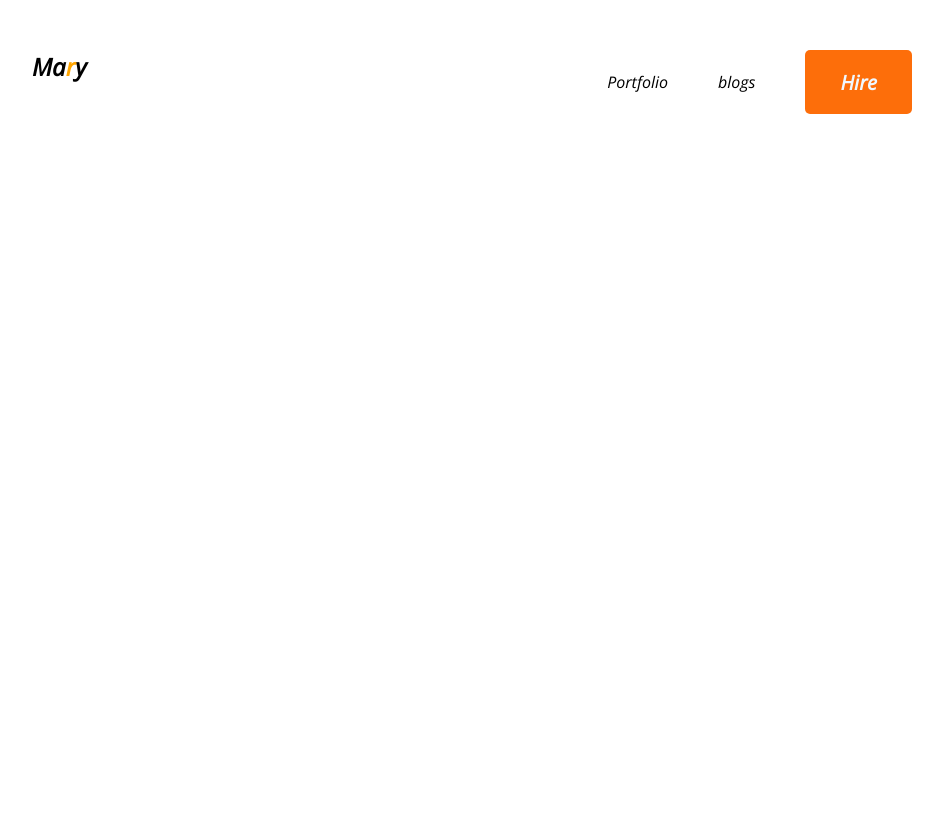
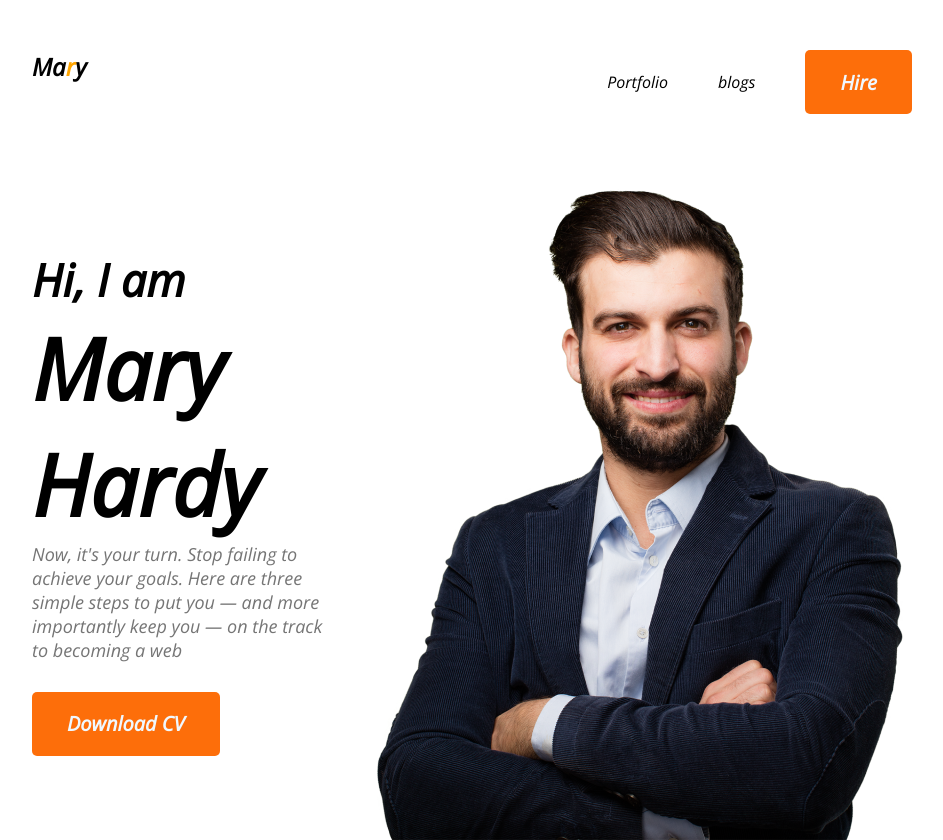
Before and after one commit to SaAbdullah131/Developer_Portfolio_simple, a plain HTML site: page index.html in a window 1280 px wide. Shown: the whole page, without its empty margins (168-1111 px from the left). Before the commit the page ends 800 px from the top, so only its background shows below. Drawn offline with nearby package versions, Linux system fonts and the light colour scheme.

Commit message:
header navigation and banner section done

```diff
--- a/index.html
+++ b/index.html
@@ -9,6 +9,7 @@
     <link rel="preconnect" href="https://fonts.googleapis.com"><link rel="preconnect" href="https://fonts.gstatic.com" crossorigin><link href="https://fonts.googleapis.com/css2?family=Open+Sans:ital,wght@1,300&display=swap" rel="stylesheet">
 </head>
 <body>
+    <!-- header navigation -->
     <header>
         <nav>
             <h2 class="nav-title">Ma<span class="text-primary">r</span>y</h2>
@@ -19,6 +20,16 @@
             </ul>
         </nav>
     </header>
+    <!-- header banner -->
+    <div class="banner">
+        <div>
+            <h3 class="banner-subtitle">Hi, I am</h3>
+            <h1 class="banner-title">Mary Hardy</h1>
+            <p class="banner-description">Now, it's your turn. Stop failing to achieve your goals. Here are three simple steps to put you — and more importantly keep you — on the track to becoming a web</p>
+            <button class="btn-primary">Download CV</button>
+        </div>
+        <img src="images/hardy.png" alt="Mary Hardy">
+    </div>
     <main>
 
     </main>
--- a/styles/portfolio.css
+++ b/styles/portfolio.css
@@ -24,7 +24,7 @@ nav-title {
     font-size: 45px;
 }
 
-nav {
+nav{
     display: flex;
     justify-content: space-between;
     margin: 50px 200px;
@@ -43,3 +43,22 @@ nav li {
 .text-primary {
     color: orange;
 }
+/* banner styles */
+.banner{
+    display:flex;
+    align-items: center;
+    margin:0 200px;
+}
+.banner-title{
+    font-weight: 800;
+    font-size: 85px;
+}
+.banner-subtitle{
+    font-weight: 600;
+    font-size: 45px;
+}
+.banner-description{
+    color:#757575;
+    font-size: 18px;
+    margin-bottom: 30px;
+}
```
